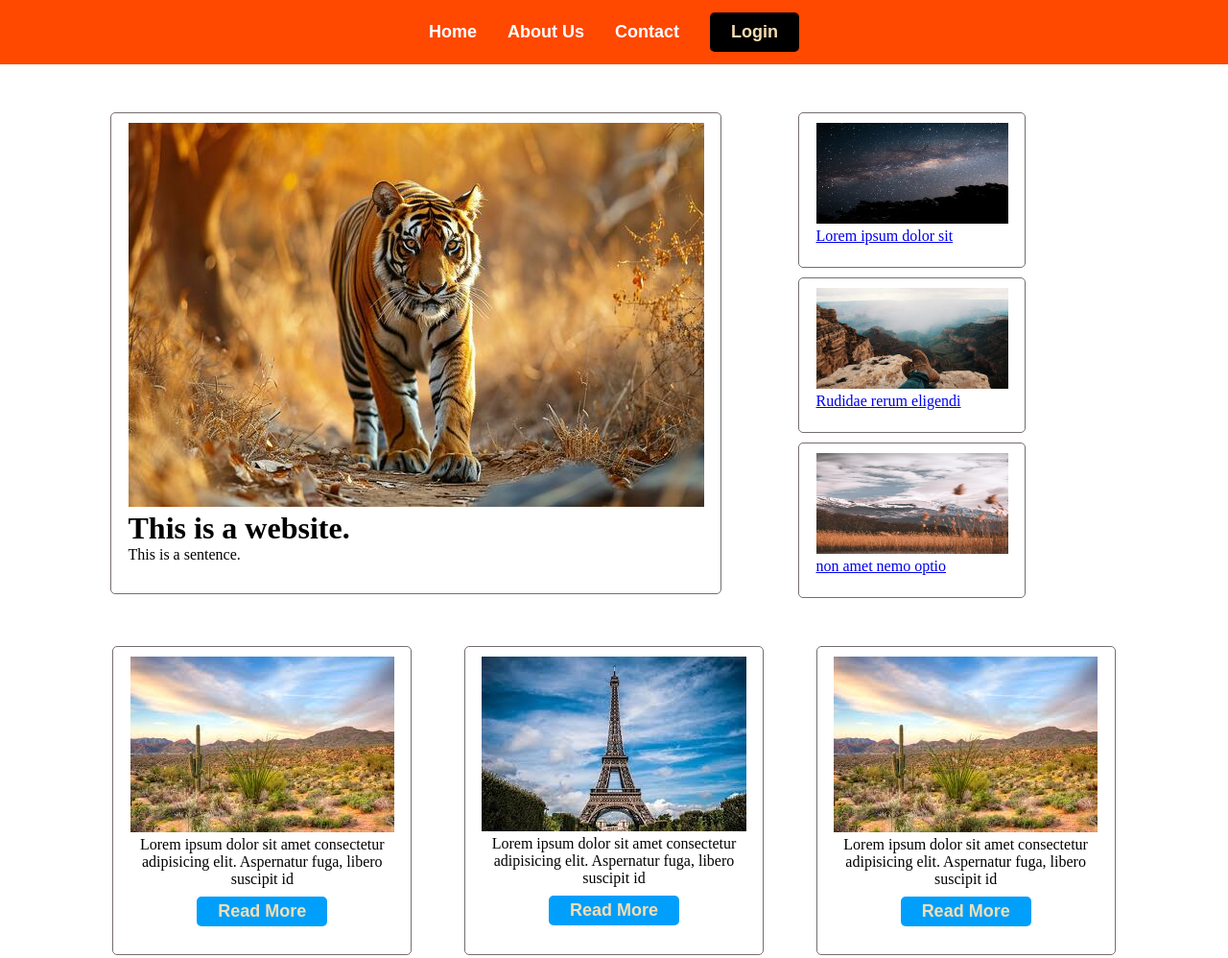
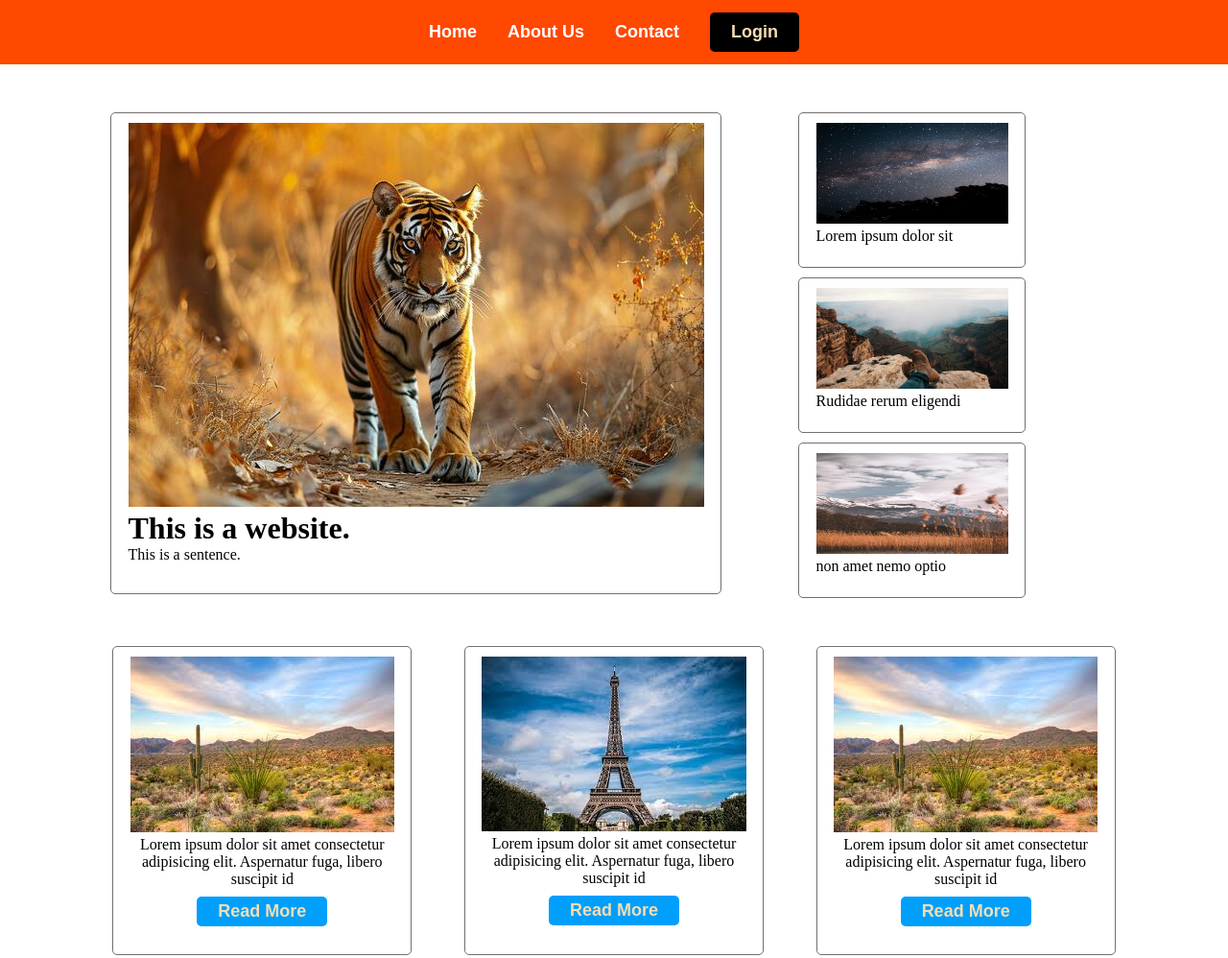
Before and after one commit to arv1ndrana/arv1ndrana.github.io, a plain HTML site: page index.html in a window 1280 px wide. Shown: the top 998 px of the page at 96% size. Drawn offline with Linux system fonts and the light colour scheme.

Commit message:
changed sub posts in hero section

```diff
--- a/main.css
+++ b/main.css
@@ -87,6 +87,16 @@
 .featured .sub img{
     width: 200px;
     height: 105px;
+}
+
+.featured .sub a{
+    text-decoration: none;
+    color: black;
+}
+
+.featured .sub a:hover{
+    color: #ff4800;
+    transition: all linear 0.3s;
 }
 
 .project {
```
